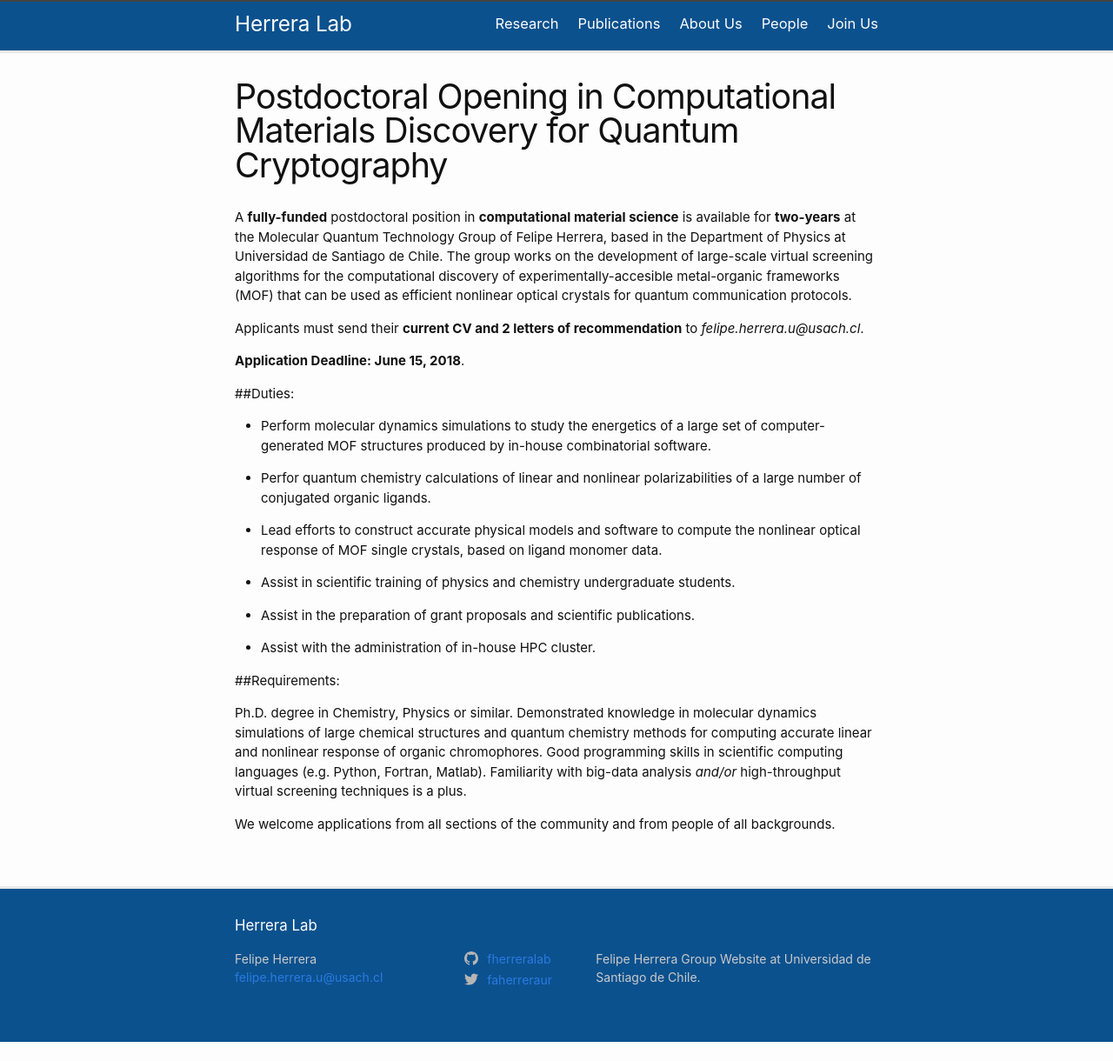
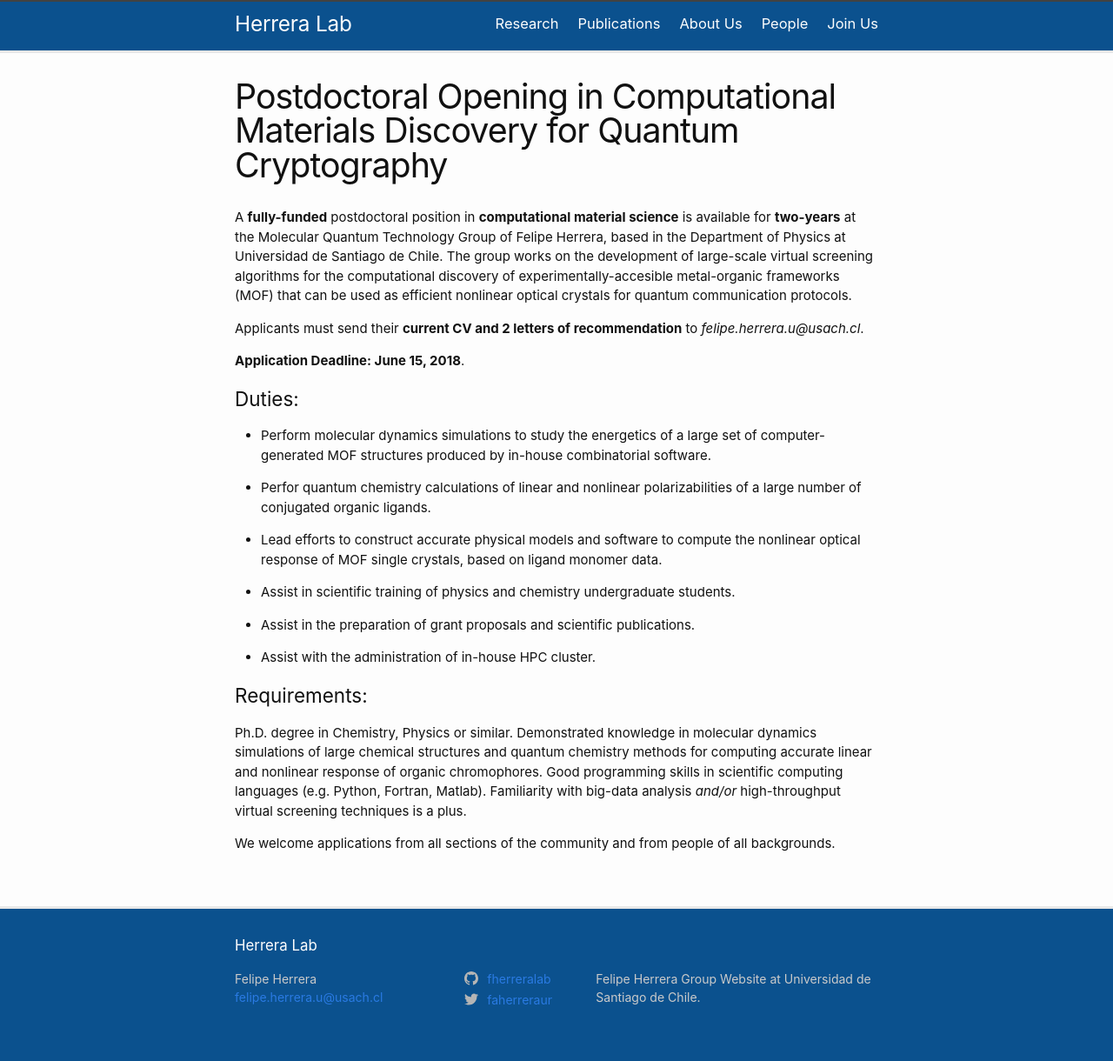
Before and after one commit to fherreralab/fherreralab.github.io, a Jekyll site: the page built from _posts/2018-05-11-postdoc-position-compchem.md, in a window 1280 px wide. Shown: the whole page at 87% size. Built offline with Jekyll 4.4.1, drawn with Linux system fonts in a browser that asks for light colours; before the commit the page ends 1198 px from its top, so only the background shows below that.

Commit message:
edited job postings

```diff
--- a/_posts/2018-05-11-postdoc-position-compchem.md
+++ b/_posts/2018-05-11-postdoc-position-compchem.md
@@ -11,7 +11,7 @@ Applicants must send their **current CV and 2 letters of recommendation** to *fe
 **Application Deadline: June 15, 2018**.
 
 
-##Duties:
+# Duties:
 
 * Perform molecular dynamics simulations to study the energetics of a large set of computer-generated MOF structures produced by in-house combinatorial software.
 
@@ -25,7 +25,7 @@ Applicants must send their **current CV and 2 letters of recommendation** to *fe
 
 * Assist with the administration of in-house HPC cluster.
 
-##Requirements:
+# Requirements:
 
 Ph.D. degree in Chemistry, Physics or similar. Demonstrated knowledge in molecular dynamics simulations of large chemical structures and quantum chemistry methods for computing accurate linear and nonlinear response of organic chromophores. Good programming skills in scientific computing languages (e.g. Python, Fortran, Matlab). Familiarity with big-data analysis *and/or* high-throughput virtual screening techniques is a plus.
 
```
Also changed, not shown: 1 other file.
